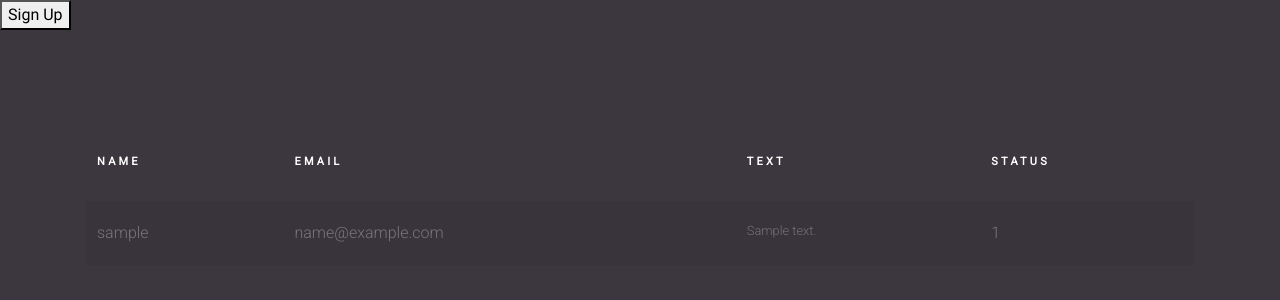
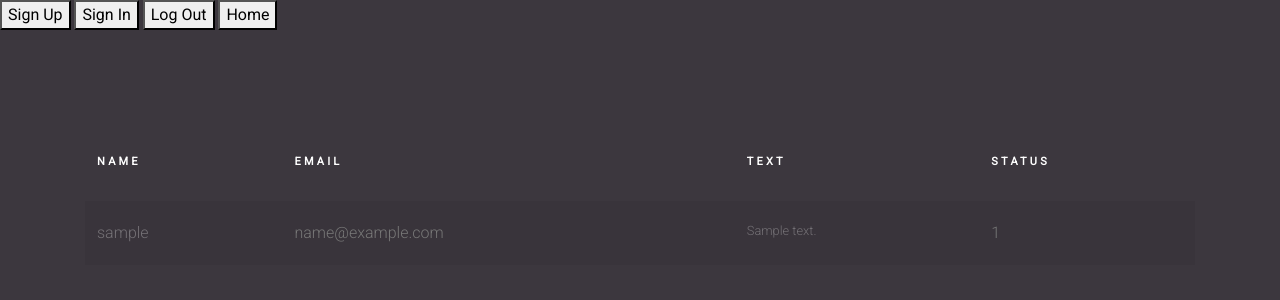
Before and after one commit to goussous0/Dev_Hub, a Flask app: page / in a window 1280 px wide. Shown: the top 300 px of the page. Run offline with Flask 2, Linux system fonts and the light colour scheme; the visitor is signed in with stand-in values (Sample User, id 1); tables that the repository leaves empty hold one stand-in row (values such as "Sample post"); some libraries are stand-ins or nearby versions.

Commit message:
Update Home.html

```diff
--- a/webui/templates/Home.html
+++ b/webui/templates/Home.html
@@ -18,6 +18,15 @@
 
     <button onclick="window.location.href='{{ url_for( 'webui.signup') }}'" >
       Sign Up
+    </button>
+    <button onclick="window.location.href='{{ url_for( 'webui.login') }}'" >
+      Sign In
+    </button>
+    <button onclick="window.location.href='{{ url_for( 'webui.logout') }}'" >
+      Log Out
+    </button>
+    <button onclick="window.location.href='{{ url_for( 'webui.home') }}'" >
+      Home
     </button>
   <div class="content">
 
@@ -42,7 +51,7 @@
 
 
 
-                      <td><a> {{usr.username}}</a>
+                      <td><a  href="{{ url_for('webui.edit', id=usr.id) }}"> {{usr.username}}</a>
 
                       </td>
                       <td><a> {{usr.email}} </a></td>
@@ -69,9 +78,7 @@
 
 
 
-    <script src="js/jquery-3.3.1.min.js"></script>
-    <script src="js/popper.min.js"></script>
-    <script src="js/bootstrap.min.js"></script>
-    <script src="js/main.js"></script>
+
+
   </body>
 </html>
```
